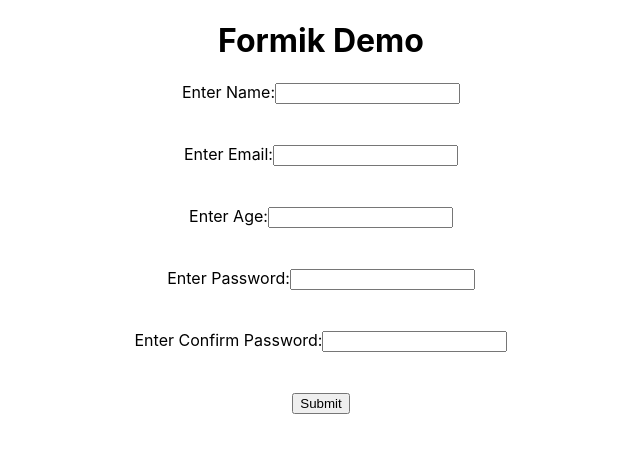
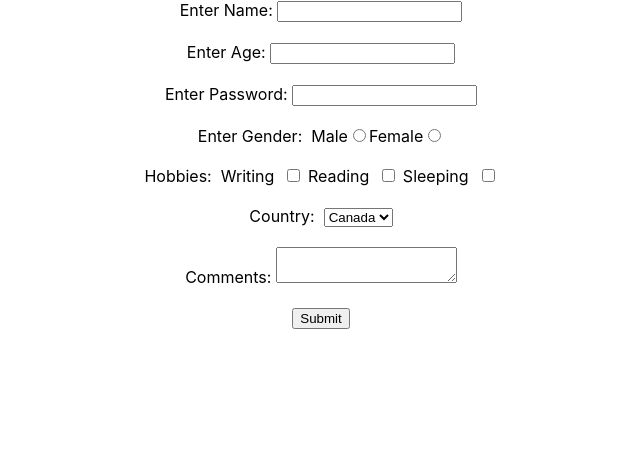
Before and after one commit to riazgul03/ReactJS, a React (Create React App) app in the folder new-app/: page / in a window 1280 px wide. Shown: the top 452 px of the page, without its empty margins (319-959 px from the left). Built offline with nearby package versions, Linux system fonts and the light colour scheme.

Commit message:
Creating Form With Formik Components In React

```diff
--- a/new-app/src/App.js
+++ b/new-app/src/App.js
@@ -25,6 +25,8 @@
 import HookUesRef2 from './HookUesRef2';
 import Validation from './Validation';
 import FormikForm from './FormikForm';
+import FormikForm2 from './FormikForm2';
+
 // import Comp1 from './Comp1';
 // import Comp2 from './Comp2';
 // import React, { Suspense, lazy } from 'react'
@@ -37,7 +39,7 @@
 
   return (
     <div>
-      <FormikForm/>
+      <FormikForm2/>
     </div>
   )
 }
--- /dev/null
+++ b/new-app/src/FormikForm2.js
@@ -0,0 +1,60 @@
+import { Field, Form, Formik } from 'formik'
+import React, { useState } from 'react'
+
+function FormikForm2() {
+ const [formData, setFormData] = useState({})
+  return (
+    <div>
+        <Formik initialValues={{name:"", age:"", pass:"", gender:"", hobby:"", country:"", comment:""}}
+        onSubmit={(values,age) =>{
+        console.log(values)
+        setFormData(values)
+        }}>
+            <Form>
+                <label htmlFor="">Enter Name: </label>
+                <Field type="text" name="name"/>
+                <br /><br />
+                <label htmlFor="">Enter Age: </label>
+                <Field type="number" name="age"/>
+                <br /><br />
+                <label htmlFor="">Enter Password: </label>
+                <Field type="password" name="pass"/>
+                <br /><br />
+                <label htmlFor="">Enter Gender: &nbsp;</label>
+                <label htmlFor="">Male</label>
+                <Field type="radio" name="gender" value="male"/>
+                <label htmlFor="">Female</label>
+                <Field type="radio" name="gender" value="female"/>
+                <br /><br />
+                <label htmlFor="">Hobbies: &nbsp;</label>
+                <label htmlFor="">Writing  &nbsp;</label>
+                <Field type="checkbox" name="hobby" value="writing"/>
+                &nbsp;
+                <label htmlFor="">Reading &nbsp;</label>
+                <Field type="checkbox" name="hobby" value="Reaing"/>
+                &nbsp;
+                <label htmlFor="">Sleeping  &nbsp;</label>
+                <Field type="checkbox" name="hobby" value="Sleeping"/>
+                <br /><br />
+                <label htmlFor="">Country: &nbsp;</label>
+                <Field name="country" as="select">
+                <option value="Canada">Canada</option>
+                <option value="USA">USA</option>
+                <option value="UK">UK</option>
+                </Field>
+                <br /><br />
+                <label htmlFor="">Comments: </label>
+                <Field as="textarea" name="comment"/>
+                <br /><br />
+                <button type='submit'>Submit</button>
+            </Form>
+        </Formik>
+        {/* <h1>{JSON.stringify(formData)}</h1> */}
+        <h1>{formData.name}</h1>
+        <h1>{formData.age}</h1>
+
+    </div>
+  )
+}
+
+export default FormikForm2
```
